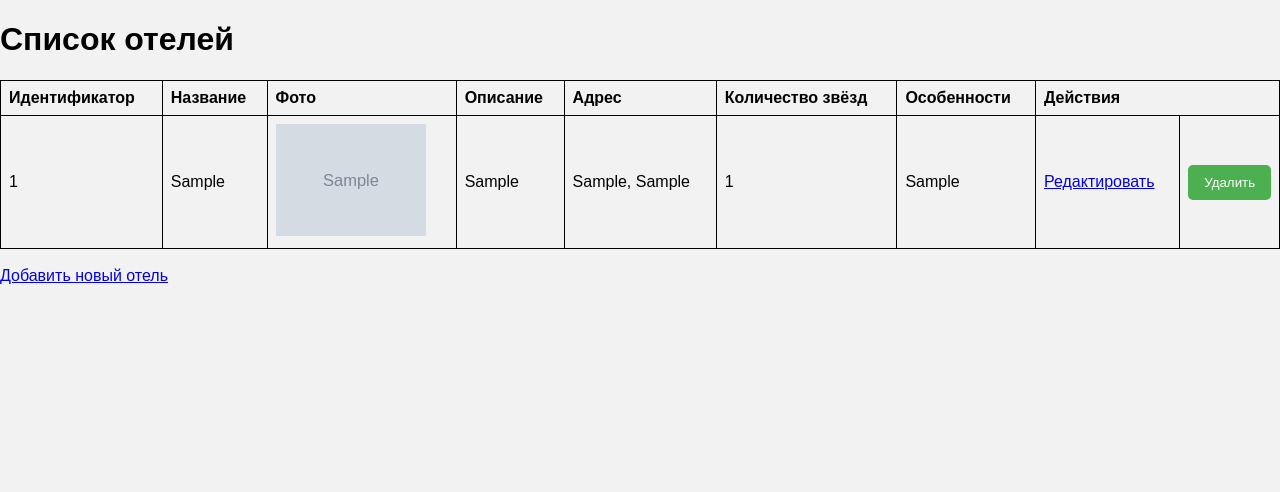
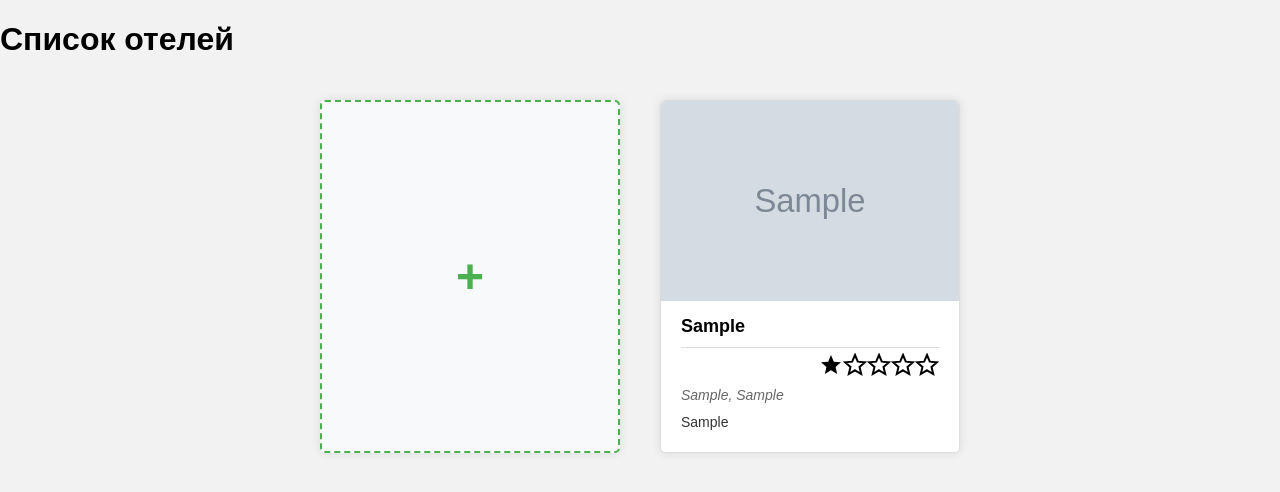
Before and after one commit to r10k5/turizm-server, a Django app: page /oteli in a window 1280 px wide. Shown: the top 492 px of the page. Run offline with Django 5.2, Linux system fonts and the light colour scheme; tables that the repository leaves empty hold one stand-in row (values such as "Sample post"); grey boxes marked "Sample" are stand-in pictures.

Commit message:
стилизация списка отелей

```diff
--- a/turizm_core/templates/otel/otel_view.html
+++ b/turizm_core/templates/otel/otel_view.html
@@ -1,70 +1,156 @@
 {% extends "base.html" %}
+
+{% block title %}
+    Список отелей
+{% endblock %}
+
+{% block head %}
+    <style>
+        .otel-cards {
+            display: flex;
+            flex-wrap: wrap;
+            justify-content: center;
+        }
+        .otel-card {
+            text-decoration: none;
+            color: #000;
+            margin: 20px;
+            padding: 20px;
+            border: 1px solid #ddd;
+            border-radius: 5px;
+            width: 300px;
+            box-shadow: 0 0 10px rgba(0, 0, 0, 0.1);
+            background-color: #fff;
+            transition: box-shadow 0.2s;
+            cursor: pointer;
+            position: relative;
+            display: flex;
+            flex-direction: column;
+        }
+        .otel-card:hover {
+            box-shadow: 0 0 10px rgba(0, 0, 0, 0.2);
+            border: 1px solid #4CAF50;
+        }
+        .otel-card img {
+            width: calc(100% + 40px);
+            height: 200px;
+            object-fit: cover;
+            margin: -20px -20px 15px -20px;
+            border-radius: 5px 5px 0 0;
+        }
+        .otel-card .otel-name {
+            font-weight: bold;
+            font-size: 18px;
+            margin-bottom: 5px;
+            padding-bottom: 10px;
+            border-bottom: 1px solid #ddd;
+        }
+        .otel-card .otel-address {
+            font-style: italic;
+            font-size: 14px;
+            color: #666;
+            margin-bottom: 10px;
+        }
+        .otel-card .otel-description {
+            font-size: 14px;
+            color: #333;
+            line-height: 1.4;
+            display: -webkit-box;
+            -webkit-line-clamp: 4;
+            -webkit-box-orient: vertical;
+            overflow: hidden;
+            text-overflow: ellipsis;
+        }
+        .otel-card .otel-stars {
+            display: flex;
+            margin-bottom: 10px;
+            margin-left: auto;
+        }
+        .otel-card .cancel-form {
+            position: absolute;
+            right: 10px;
+            top: 10px;
+        }
+        .otel-card .cancel-btn {
+            background-color: #f44336;
+            color: #fff;
+            border: none;
+            border-radius: 100%;
+            width: 24px;
+            height: 24px;
+            opacity: 0;
+            cursor: pointer;
+            box-shadow: 0 0 10px rgba(0, 0, 0, 0.2);
+            font-size: 16px;
+            display: flex;
+            justify-content: center;
+            align-items: center;
+        }
+        .otel-card:hover .cancel-btn {
+            opacity: 1;
+        }
+        .otel-card .cancel-btn:hover {
+            transform: scale(1.5);
+        }
+        .add-hotel-card {
+            display: flex;
+            align-items: center;
+            justify-content: center;
+            background-color: #f8f9fa;
+            border: 2px dashed #4CAF50;
+            color: #4CAF50;
+            transition: all 0.3s ease;
+            text-decoration: none;
+        }
+        .add-hotel-card:hover {
+            background-color: #e8f5e9;
+            border-color: #45a049;
+            color: #45a049;
+            transform: scale(1.05);
+        }
+        .add-hotel-card .plus-icon {
+            font-size: 48px;
+            font-weight: bold;
+            line-height: 1;
+        }
+    </style>
+{% endblock %}
 
 {% block content %}
     <h1>Список отелей</h1>
-    <table>
-        <thead>
-            <tr>
-                <th>Идентификатор</th>
-                <th>Название</th>
-                <th>Фото</th>
-                <th>Описание</th>
-                <th>Адрес</th>
-                <th>Количество звёзд</th>
-                <th>Особенности</th>
-                <th colspan="2">Действия</th>
-            </tr>
-        </thead>
-        <tbody>
-            {% for otel in oteli %}
-                <tr>
-                    <td>{{ otel.id }}</td>
-                    <td>{{ otel.nazvanie }}</td>
-                    <td>
-                        <a href="{{ otel.photo.url }}" target="_blank">
-                            <img src="{{ otel.photo.url }}" style="max-width: 150px;" />
-                        </a>
-                    </td>
-                    <td style="max-width: 300px;">{{ otel.opisanie }}</td>
-                    <td style="max-wdith: 150px;">{{ otel.address }}</td>
-                    <td>{{ otel.kolichestvo_zvezd }}</td>
-                    <td style="max-width: 300px;">{{ otel.osobennosti }}</td>
-                    <td>
-                        <a href="/oteli/{{ otel.id }}">Редактировать</a>
-                    </td>
-                    <td>
-                        <form
-                            method="POST"
-                            action="/otel/delete/{{ otel.id }}"
-                            onsubmit="return confirm('Вы действительно хотите удалить отель: {{ otel.nazvanie }}?')"
-                        >
-                            {% csrf_token %}
+    <div class="otel-cards">
+        <a class="otel-card add-hotel-card" href="/otel">
+            <div class="plus-icon">+</div>
+        </a>
+        {% for otel in oteli %}
+        <a class="otel-card" href="/oteli/{{ otel.id }}">
+            <form class="cancel-form" action="/otel/delete/{{ otel.id }}" method="post" onsubmit="return confirm('Вы действительно хотите удалить отель: {{ otel.nazvanie }}?')">
+                {% csrf_token %}
+                <button class="cancel-btn">
+                    <svg xmlns="http://www.w3.org/2000/svg" width="24" height="24" viewBox="0 0 24 24">
+                        <path d="M19 6.41L17.59 5 12 10.59 6.41 5 5 6.41 10.59 12 5 17.59 6.41 19 12 13.41 17.59 19 19 17.59 13.41 12 19 6.41z" fill="currentColor"/>
+                    </svg>
+                </button>
+            </form>
 
-                            <button type="submit">Удалить</button>
-                        </form>
-                    </td>
-                </tr>
-            {% endfor %}
-        </tbody>
-    </table>
-    <br />
-    <a href="/otel">Добавить новый отель</a>
+            <img src="{{ otel.photo.url }}" alt="{{ otel.nazvanie }}">
 
-    <style>
-        th {
-            text-align: left;
-        }
+            <div class="otel-name">{{ otel.nazvanie }}</div>
 
-        th, td {
-            padding: 8px;
-        }
+            <div class="otel-stars">
+                {% for i in "12345"|make_list %}
+                    <svg xmlns="http://www.w3.org/2000/svg" width="24" height="24" viewBox="0 0 24 24" style="{% if i|add:0 <= otel.kolichestvo_zvezd|add:0 %}fill: #000000{% else %}fill: none; stroke: #000000; stroke-width: 2px{% endif %}">
+                        <path d="M12 17.27L18.18 21l-1.64-7.03L22 9.24l-7.19-.61L12 2 9.19 8.63 2 9.24l5.46 4.73L5.82 21z"/>
+                    </svg>
+                {% endfor %}
+            </div>
 
-        table, tr, td, th {
-            border: 1px solid black;
-        }
+            <div class="otel-address">{{ otel.address }}</div>
 
-        table {
-            border-collapse: collapse;
-        }
-    </style>
+            <div class="otel-description">{{ otel.opisanie }}</div>
+        </a>
+        {% empty %}
+        <p>Нет отелей.</p>
+        {% endfor %}
+    </div>
 {% endblock content %}
```
